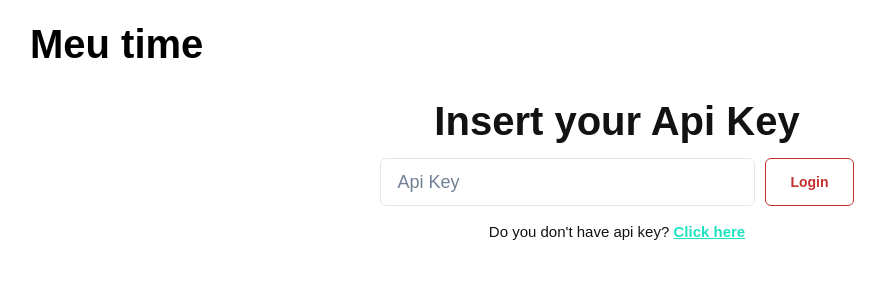
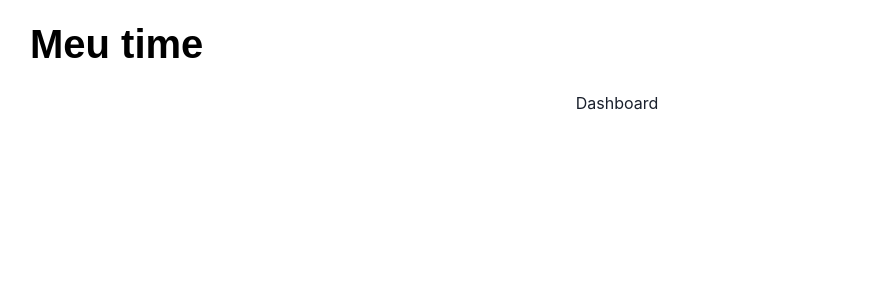
Before and after one commit to jgb27/meu-time, a React app: page /dashboard in a window 1280 px wide. Shown: the top 300 px of the page, without its empty margins (23-908 px from the left). Built offline with nearby package versions, Linux system fonts and the light colour scheme; the HTML template or start-up script is replaced by a standard one.

Commit message:
Create basic routes

```diff
--- a/package.json
+++ b/package.json
@@ -16,7 +16,8 @@
     "@fontsource-variable/inter": "^5.0.1",
     "framer-motion": "^10.12.16",
     "react": "^18.2.0",
-    "react-dom": "^18.2.0"
+    "react-dom": "^18.2.0",
+    "react-router-dom": "^6.11.2"
   },
   "devDependencies": {
     "@types/react": "^18.0.28",
--- a/src/App.tsx
+++ b/src/App.tsx
@@ -1,8 +1,8 @@
-import Login from "./pages/Login"
+import {Outlet } from 'react-router-dom'
 
 function App() {
   return (
-    <Login />
+    <Outlet />
   )
 }
 
--- a/src/main.tsx
+++ b/src/main.tsx
@@ -1,15 +1,37 @@
+import '@fontsource-variable/inter'; // Font Inter
+
+// React
 import React from 'react'
 import ReactDOM from 'react-dom/client'
-import App from './App.tsx'
+
+// Chakra UI
 import { ChakraProvider } from '@chakra-ui/react'
 
-// Supports weights 100-900
-import '@fontsource-variable/inter';
+// Pages
+import Login from "./pages/Login"
+import Dashboard from "./pages/Dashboard"
+import Error404 from './pages/Error404';
 
+// React Router
+import { createBrowserRouter, RouterProvider } from "react-router-dom"
+import App from './App';
+const router = createBrowserRouter([
+  {
+    path: "/",
+    element: <App />,
+    errorElement: <Error404 />,
+    children: [
+      { path: "/", element: <Login /> },
+      { path: "/dashboard", element: <Dashboard /> },
+    ]
+  }
+])
+
+// Render
 ReactDOM.createRoot(document.getElementById('root') as HTMLElement).render(
   <ChakraProvider>
     <React.StrictMode>
-      <App />
+      <RouterProvider router={router} />
     </React.StrictMode>
   </ChakraProvider>,
 )
--- /dev/null
+++ b/src/pages/Dashboard.tsx
@@ -0,0 +1,14 @@
+import { VStack } from "@chakra-ui/react"
+import { Header } from "../components/Header"
+
+function Dashboard() {
+
+  return (
+    <VStack spacing="15%">
+      <Header />
+      <h1>Dashboard</h1>
+    </VStack>
+  )
+}
+
+export default Dashboard
--- /dev/null
+++ b/src/pages/Error404.tsx
@@ -0,0 +1,11 @@
+// create pag 404
+
+const Error404 = () => {
+  return (
+    <div>
+      <h1>Error 404</h1>
+    </div>
+  )
+}
+
+export default Error404
```
Also changed, not shown: 1 other file (tests, documents, lock files or other folders).
